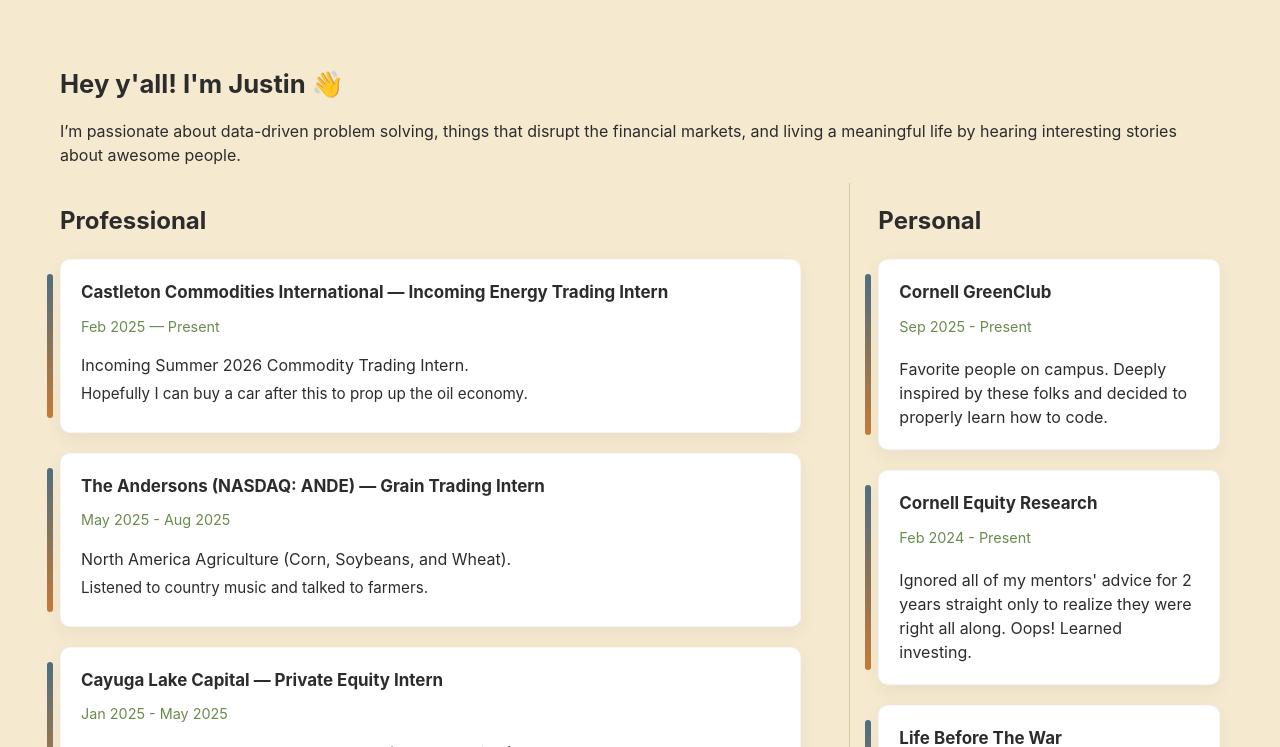
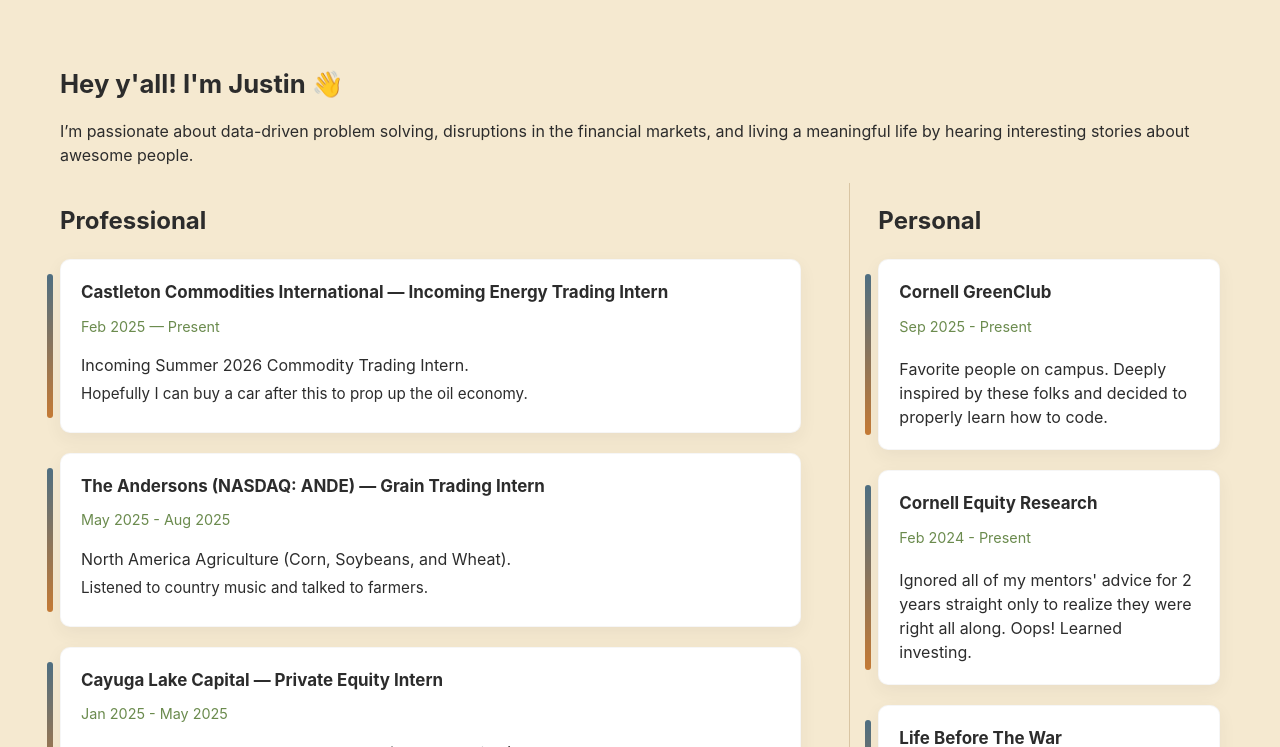
Before and after one commit to Honeywood-Whiskey/Honeywood-Whiskey.github.io, a plain HTML site: page index.html in a window 1280 px wide. Shown: the part 53-800 px from the top of the page. Drawn offline with Linux system fonts and the light colour scheme.

Commit message:
Changed phrasing

```diff
--- a/index.html
+++ b/index.html
@@ -24,7 +24,7 @@
     <section class="intro">
       <h2>Hey y'all! I'm Justin 👋</h2>
       <p>
-        I’m passionate about data-driven problem solving, things that disrupt the financial markets,
+        I’m passionate about data-driven problem solving, disruptions in the financial markets,
         and living a meaningful life by hearing interesting stories about awesome people.
       </p>
     </section>
```
